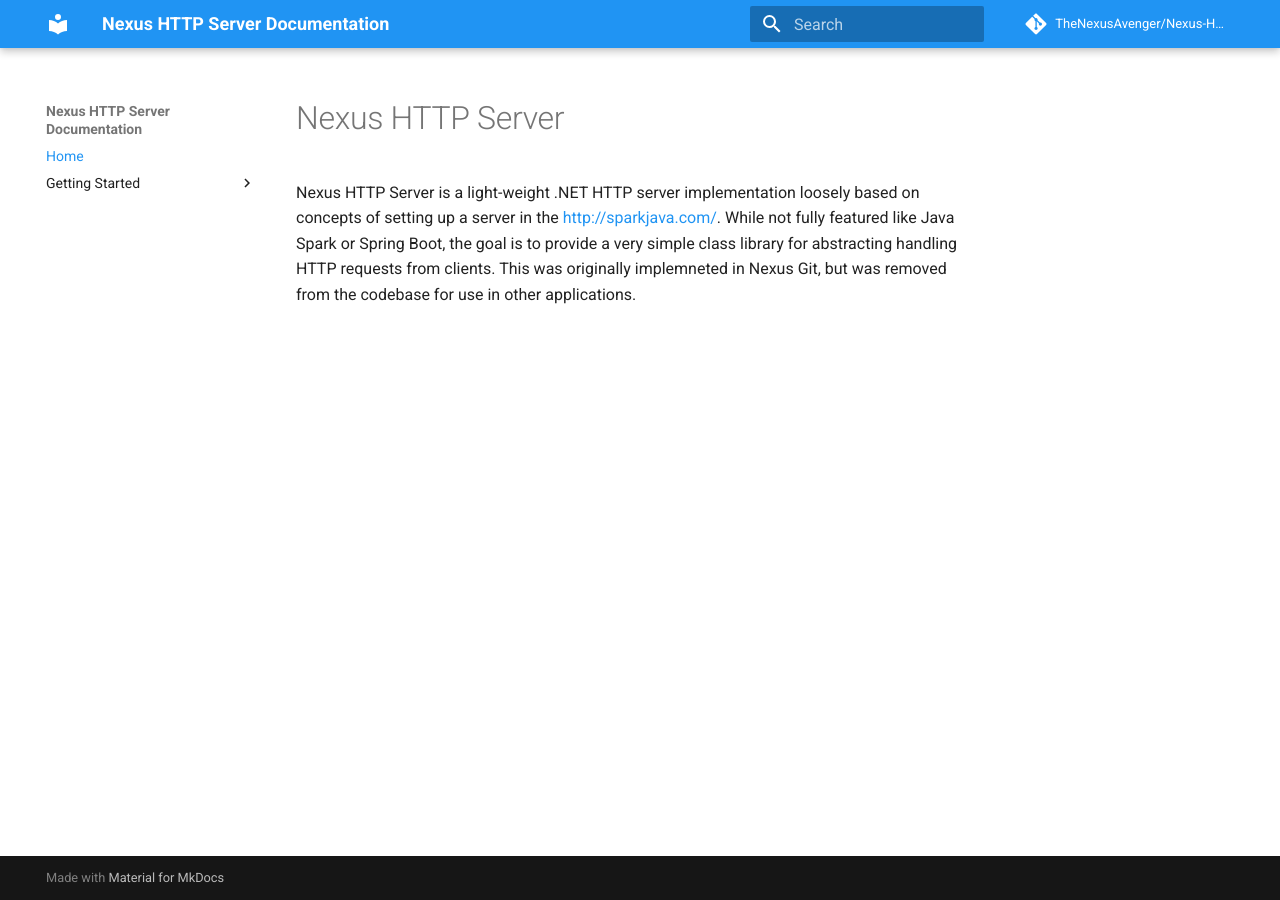
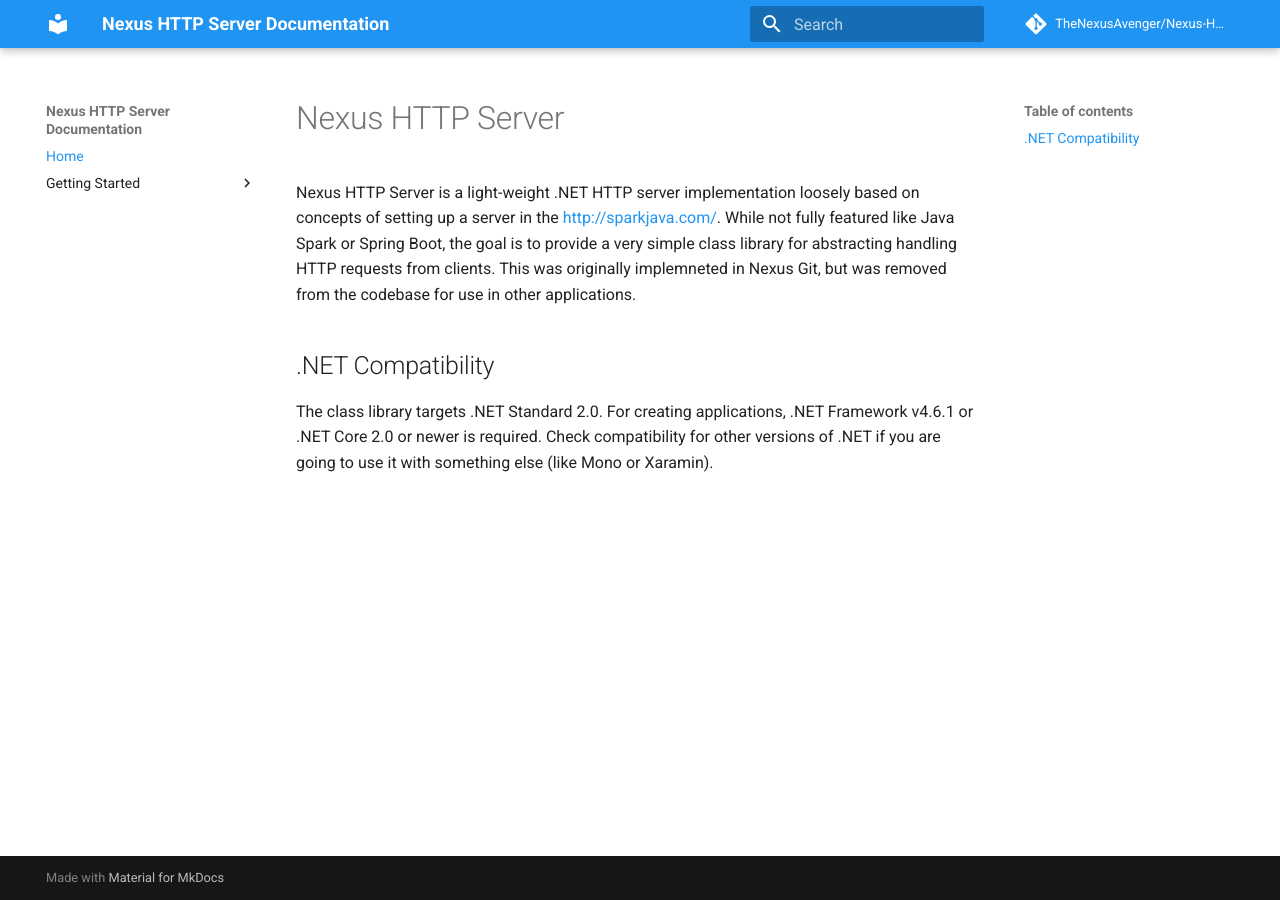
Before and after one commit to TheNexusAvenger/Nexus-HTTP-Server, an MkDocs documentation site: the page built from docs/index.md, in a window 1280 px wide. Built offline with MkDocs 1.6.1 and Material for MkDocs 9.7.7, drawn with Linux system fonts in a browser that asks for light colours; comment, search, counter and statistics services are not loaded.

Commit message:
Added read me

```diff
--- a/docs/index.md
+++ b/docs/index.md
@@ -6,3 +6,9 @@
 provide a very simple class library for abstracting handling HTTP
 requests from clients. This was originally implemneted in Nexus Git,
 but was removed from the codebase for use in other applications.
+
+## .NET Compatibility
+The class library targets .NET Standard 2.0. For creating applications,
+.NET Framework v4.6.1 or .NET Core 2.0 or newer is required. Check compatibility
+for other versions of .NET if you are going to use it with something
+else (like Mono or Xaramin).
```
Also changed, not shown: README.md (added, +26 -0 lines).
